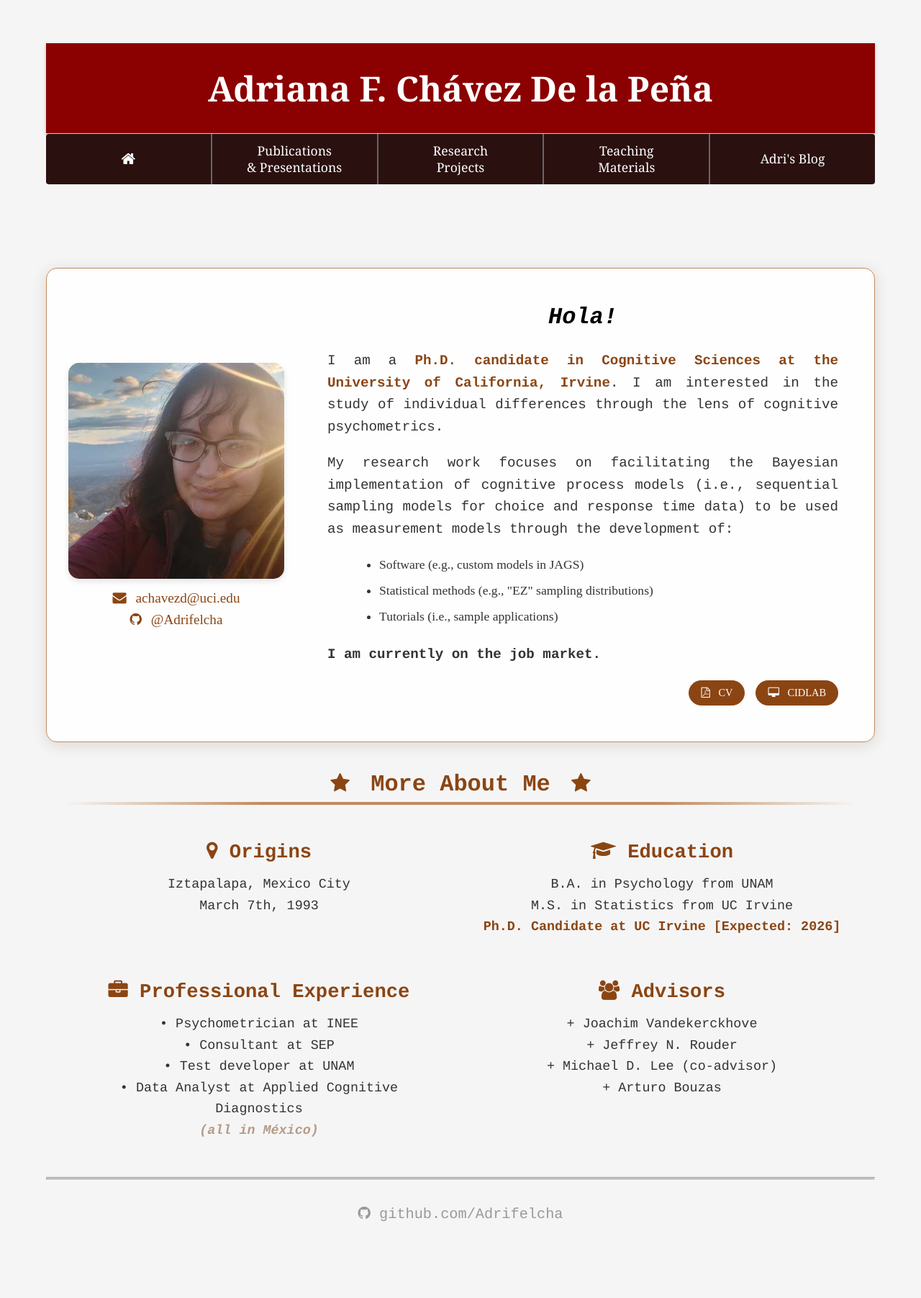
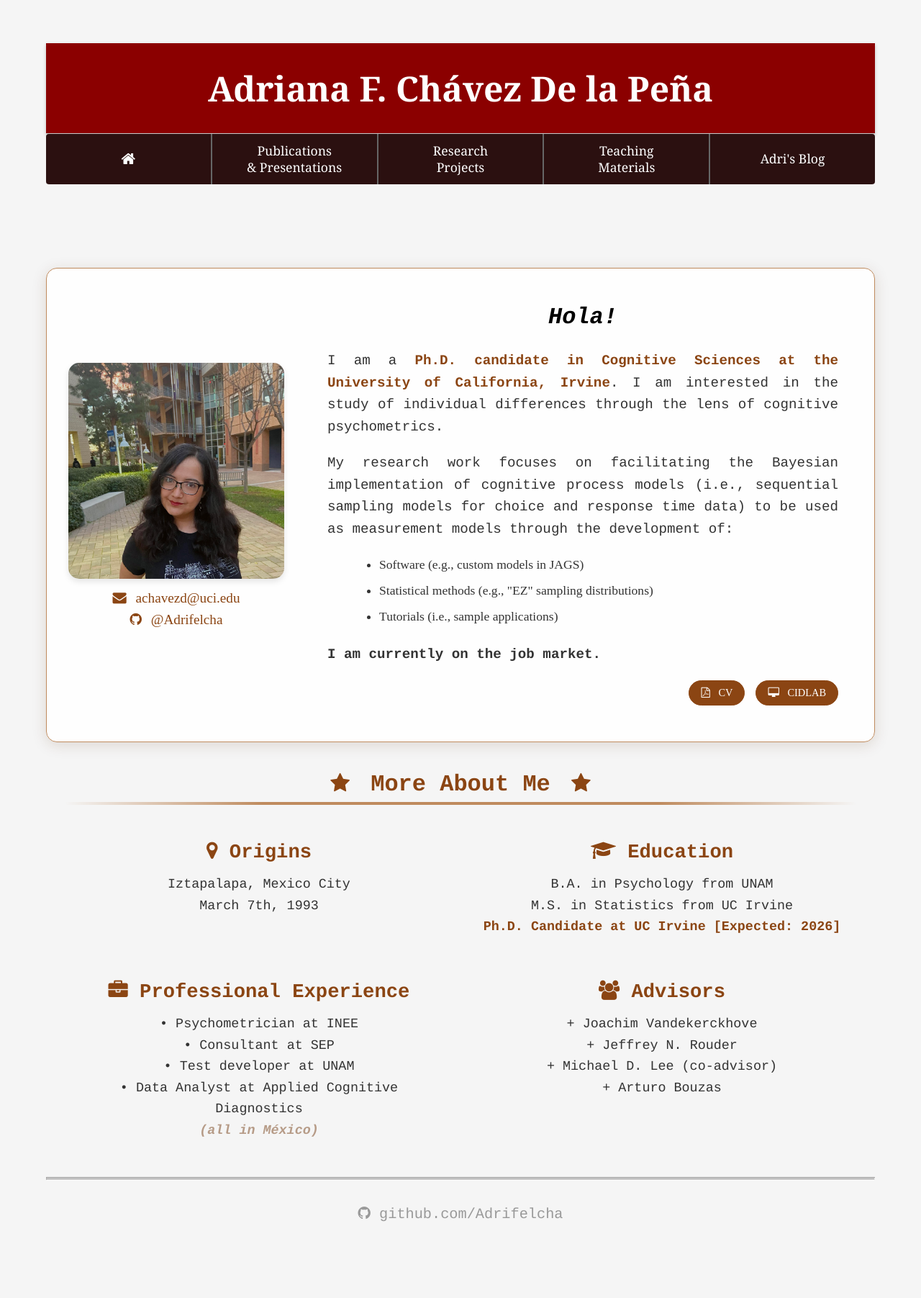
Before and after one commit to Adrifelcha/adrifelcha.github.io, a Jekyll site: the page built from index.html, in a window 1280 px wide. Shown: the whole page at 72% size. Built offline with Jekyll 4.4.1, drawn with Linux system fonts in a browser that asks for light colours; some web fonts are replaced.

Commit message:
Change profile picture!

```diff
--- a/index.html
+++ b/index.html
@@ -5,7 +5,7 @@ title: Adriana F. Chávez De la Peña
 
 <div class="profile-section">
     <div class="profile-left">
-        <img src="/images/adriana_mainPage.jpeg" alt="Profile Picture" class="profile-image">
+        <img src="/images/Me.jpg" alt="Profile Picture" class="profile-image">
         <div class="email-contact">
             <a href="mailto:achavezd@uci.edu" class="email-link">
                 <i class="fa fa-envelope"></i> achavezd@uci.edu
```
Also changed, not shown: images/Me.jpg (added).
